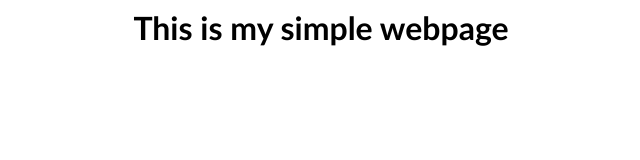
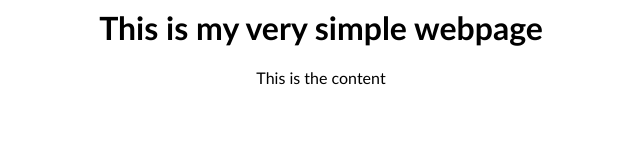
Before and after one commit to xxderek/COMP2800GITFlow_Work, a plain HTML site: page index.html in a window 1280 px wide. Shown: the whole page, without its empty margins (319-959 px from the left). Drawn offline with Linux system fonts and the light colour scheme.

Commit message:
Added javascript file - app.js

```diff
--- /dev/null
+++ b/app.js
@@ -0,0 +1,5 @@
+const contentText = document.querySelector('.content');
+
+document.addEventListener('DOMContentLoaded', function () {
+    contentText.innerHTML = "This is the content";
+}, false);
--- a/indedx.html
+++ b/index.html
@@ -1,13 +1,17 @@
 <html>
+
 
 <head>
     <link rel="stylesheet" href="style.css">
 </head>
 
 <body>
-    <h1 id="title">This is my simple webpage</h1>
+    <h1 id="title">This is my very simple webpage</h1>
     <div class="content">
     </div>
+    <div class="content">
+    </div>
+    <script src="app.js"></script>
 </body>
 
 </html>
```
